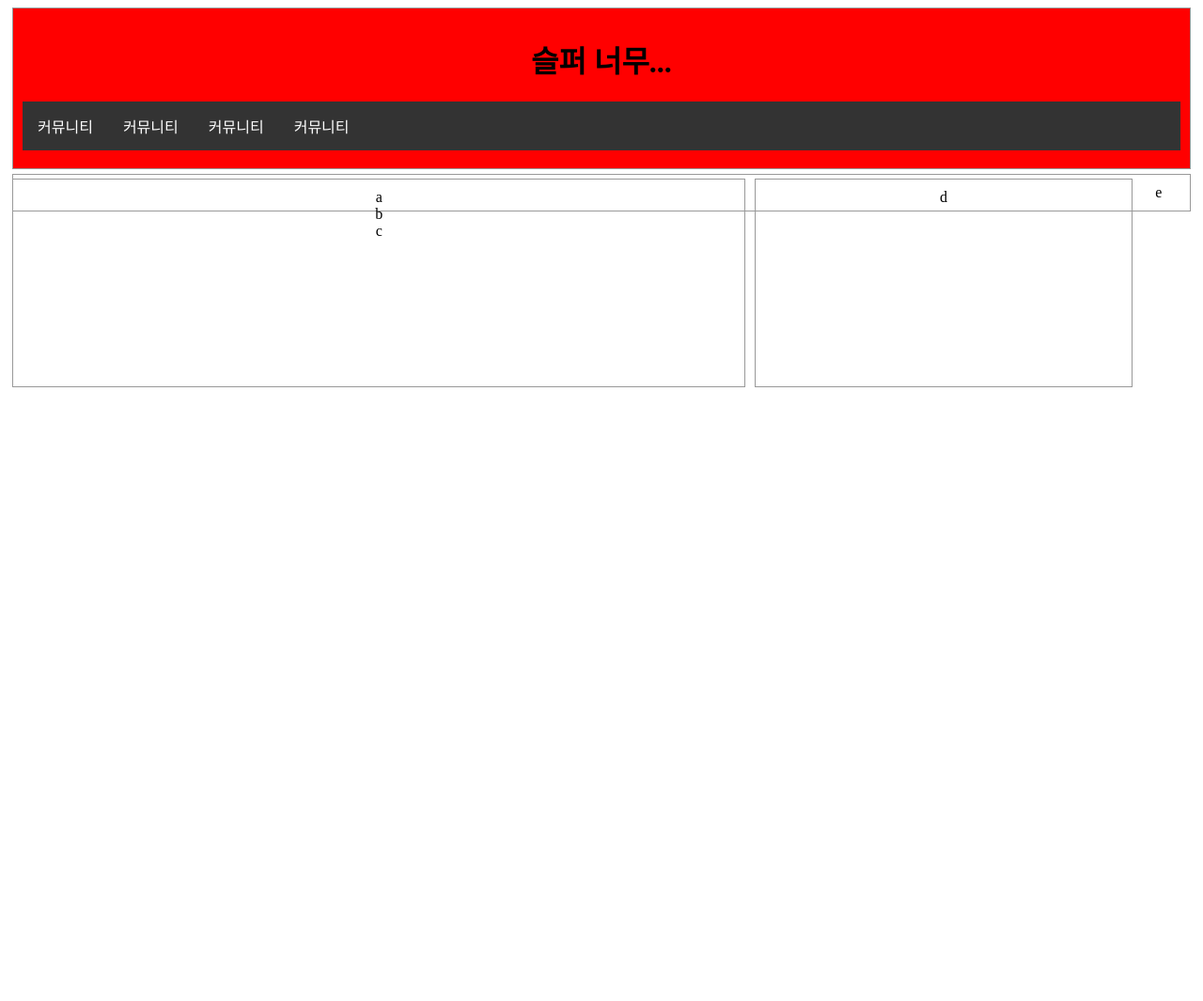
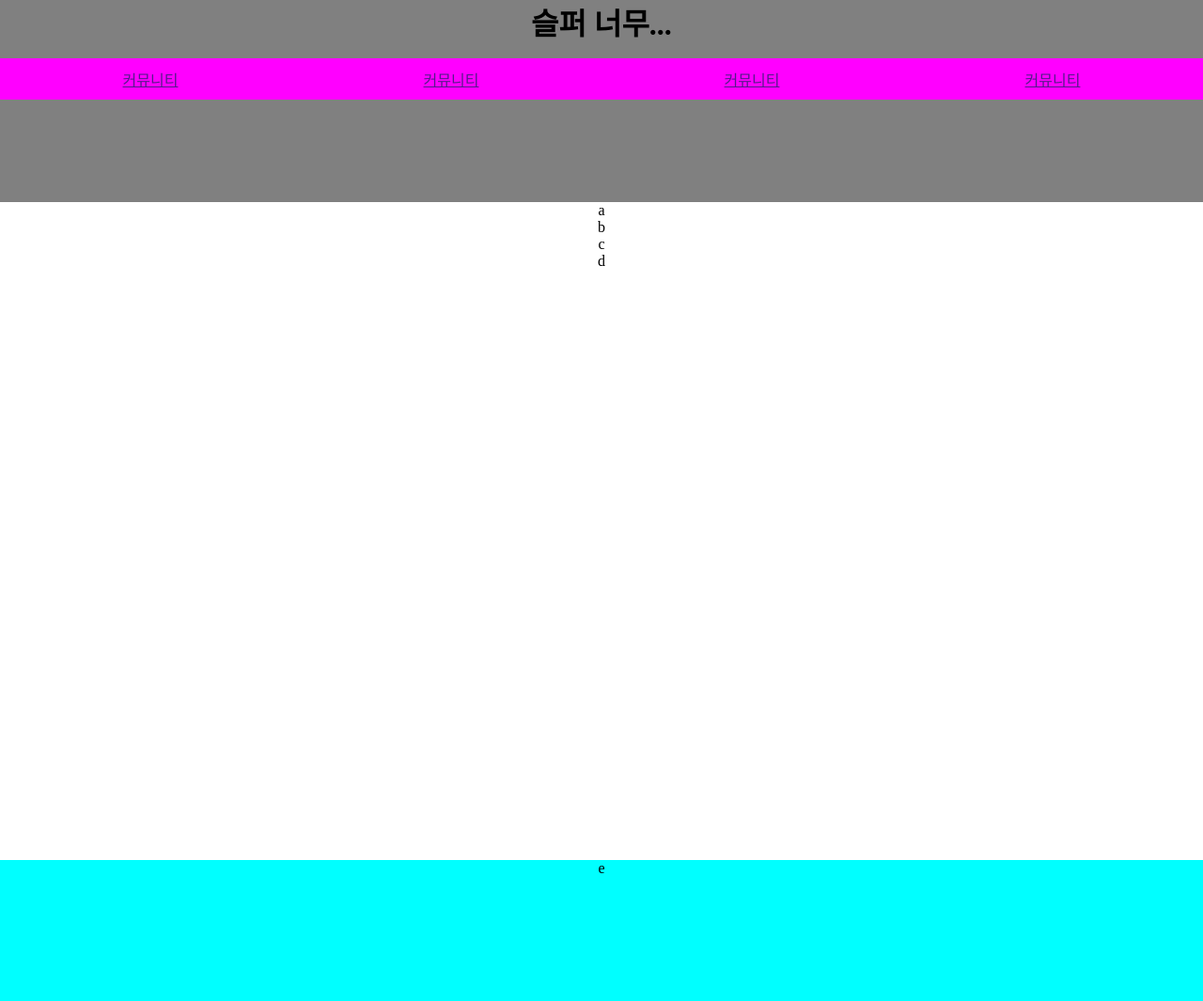
Before and after one commit to JoDoul/baseball-project, a website: page views/main.html in a window 1280 px wide. Shown: the whole page at 94% size. Before the commit the page ends 800 px from the top, so only its background shows below. Drawn offline with Linux system fonts and the light colour scheme.

Commit message:
css update

```diff
--- a/css/main.css
+++ b/css/main.css
@@ -1,57 +1,43 @@
-body {
+ body {
     text-align: center;
 }
 
-header, footer, aside, section {
-    border: 1px solid #999;
-    margin: 5px;
+header {
+    height: 215px;
+    background-color: gray;
+}
+
+main {
+    min-height: 700px;
+}
+
+footer {
+    height: 150px;
+    background-color: aqua;
+}
+
+header ul {
+    display: flex;
+    list-style-type: none;
+    background-color: #FF00FF;
+    justify-content: space-between;
+    padding: 0;
+}
+
+header ul a {
+    flex-basis: 100%;
+}
+
+.header_menu_list:hover {
+    background-color: #F01204;
     padding: 10px;
 }
 
-header{
-    height: 150px;
-    background-color: red;
+
+.header_menu_list{
+    padding: 10px;
 }
-
-section, aside {
-    float: left;
-    height: 200px;
+header h1, body {
+    margin: 0px;
+    padding: 0px;
 }
-
-section{
-    width: 60%;
-}
-
-aside {
-    width: 30%;
-}
-
-header ul {
-    list-style-type: none;
-    margin: 0;
-    padding: 0;
-    background-color: #333;
-}
-
-ul:after{
-    content:'';
-    display: block;
-    clear:both;
-}
-li {
-    float: left;
-}
-
-li a {
-    display: block;
-    color: white;
-    text-align: center;
-    padding: 14px 16px;
-    text-decoration: none;
-}
-li a:hover:not(.active) {
-    background-color: #111;
-}
-.active {
-    background-color: #4CAF50;
-}
--- a/views/main.html
+++ b/views/main.html
@@ -9,13 +9,14 @@
             <h1>슬퍼 너무...</h1>
             <nav>
                 <ul>
-                     <li><a href="">커뮤니티</a></li>
-                     <li><a href="">커뮤니티</a></li>
-                     <li><a href="">커뮤니티</a></li>
-                     <li><a href="">커뮤니티</a></li>
+                    <a href=""><li class="header_menu_list">커뮤니티</li></a>
+                    <a href=""><li class="header_menu_list">커뮤니티</li></a>
+                    <a href=""><li class="header_menu_list">커뮤니티</li></a>
+                    <a href=""><li class="header_menu_list">커뮤니티</li></a>
                 </ul>
             </nav>
         </header>
+        <main>
             <section>
                 <article id="main_community">a</article>
                 <article id="main_game_rank">b</article>
@@ -24,6 +25,7 @@
             <aside>
                 d
             </aside>
+        </main>
         <footer>
         e
         </footer>
```
Lines whose indentation alone changed are shown as unchanged.
